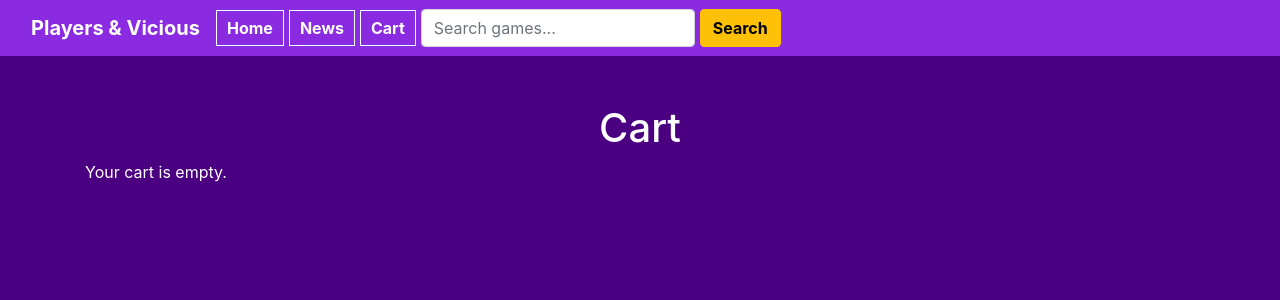
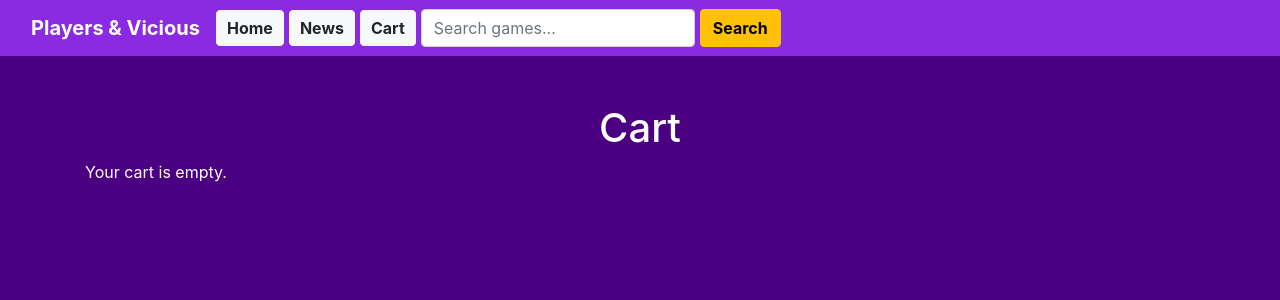
Before and after one commit to Nachus79/react-proyect-shop, a React (Vite) app: page /cart in a window 1280 px wide. Shown: the top 300 px of the page. Built offline with nearby package versions, Linux system fonts and the light colour scheme.

Commit message:
Nuevo estado de los filtros

```diff
--- a/src/app.jsx
+++ b/src/app.jsx
@@ -6,6 +6,7 @@ import Navbar from "./components/Navbar";
 import SearchResults from "./pages/SearchResults";
 import GameList from "./components/GameList";
 import GameDetails from "./components/GameDetails";
+import News from "./pages/News";
 
 const App = () => {
   return (
@@ -18,6 +19,7 @@ const App = () => {
           <Route path="/search" element={<SearchResults />} />
           <Route path="/games" element={<GameList />} />
           <Route path="/games/:id" element={<GameDetails />} />
+          <Route path="/news" element={<News />} />
         </Routes>
       </div>
     </Router>
--- a/src/components/Filter.jsx
+++ b/src/components/Filter.jsx
@@ -12,7 +12,7 @@ const Filter = ({
   const [releaseDateFilter, setReleaseDateFilter] = useState("");
 
   const handlePriceChange = (e) => {
-    const newPrice = e.target.value;
+    const newPrice = parseFloat(e.target.value); //AÑADO "PARSEFLOAT PARA ASEGURARME DE QUE EL PROGRAMA INTERPRETA BIEN LOS DECIMALES"
     setPrice(newPrice);
     onPriceFilter(newPrice); //FILTRO PARA EL PRECIO
   };
@@ -32,7 +32,7 @@ const Filter = ({
   const handleReleaseDateChange = (e) => {
     const value = e.target.value;
     setReleaseDateFilter(value);
-    onReleaseDateFilter(value); //FILTRO PARA LA FECHA DE LANZAMIENTO.
+    onReleaseDateFilter(value); //FILTRO PARA LA FECHA DE LANZAMIENTO
   };
 
   return (
@@ -48,12 +48,13 @@ const Filter = ({
             value={price}
             onChange={handlePriceChange}
           />
-          <div>Price: ${price}</div>
+          <div>Price: 0$ to ${price}</div>
         </div>
-        {/*DEPLEGABLES*/}
+        {/*DEPLEGABLES (SE PISAN UNOS A OTROS)*/}
         <div>
           <h5>By Metacritic</h5>
           <select value={metacriticOrder} onChange={handleMetacriticChange}>
+            <option value="">No filter</option>
             <option value="asc">Low to High</option>
             <option value="desc">High to Low</option>
           </select>
@@ -62,6 +63,7 @@ const Filter = ({
         <div>
           <h5>By ratings</h5>
           <select value={ratingsOrder} onChange={handleRatingsChange}>
+            <option value="">No filter</option>
             <option value="asc">Low to High</option>
             <option value="desc">High to Low</option>
           </select>
@@ -70,7 +72,7 @@ const Filter = ({
         <div>
           <h5>By release date</h5>
           <select value={releaseDateFilter} onChange={handleReleaseDateChange}>
-            <option value="">Select Release Date</option>
+            <option value="">No filter</option>
             <option value="recent">Recent Games</option>
             <option value="older">Older Games</option>
           </select>
--- a/src/components/GameCard.jsx
+++ b/src/components/GameCard.jsx
@@ -1,4 +1,3 @@
-// src/components/GameCard.jsx
 import React from "react";
 import { useNavigate } from "react-router-dom";
 
--- a/src/components/GameList.jsx
+++ b/src/components/GameList.jsx
@@ -1,19 +1,19 @@
 import React, { useEffect, useState } from "react";
-import { fetchGames } from "../utils/api"; // Asegúrate de que esta función esté correctamente importada
-import GameCard from "./GameCard"; // Asegúrate de que este componente esté creado para mostrar cada juego
+import { fetchGames } from "../utils/api";
+import GameCard from "./GameCard";
 
 const GameList = () => {
   const [games, setGames] = useState([]);
   const [loading, setLoading] = useState(true);
   const [error, setError] = useState(null);
   const [currentPage, setCurrentPage] = useState(1);
-  const gamesPerPage = 12;
+
 
   useEffect(() => {
     const loadGames = async () => {
       try {
-        const response = await fetchGames(); // Llama a la función que hace la solicitud a la API
-        setGames(response); // Asigna los resultados al estado
+        const response = await fetchGames();
+        setGames(response);
       } catch (err) {
         setError("Error fetching games");
       } finally {
@@ -24,7 +24,7 @@ const GameList = () => {
     loadGames();
   }, []);
 
-  // Calcular los juegos a mostrar en la página actual
+
   const indexOfLastGame = currentPage * gamesPerPage;
   const indexOfFirstGame = indexOfLastGame - gamesPerPage;
   const currentGames = games.slice(indexOfFirstGame, indexOfLastGame);
--- a/src/components/Navbar.jsx
+++ b/src/components/Navbar.jsx
@@ -56,10 +56,9 @@ const Navbar = () => {
           <ul className="navbar-nav me-auto mb-2 mb-lg-0">
             <li className="nav-item">
               <Link
-                className="nav-link border border-white text-white"
+                className="btn btn-light"
                 to="/"
                 style={{
-                  backgroundColor: "transparent",
                   fontWeight: "bold",
                   padding: "5px 10px",
                   marginRight: "5px",
@@ -70,24 +69,22 @@ const Navbar = () => {
             </li>
             <li className="nav-item">
               <Link
-                className="nav-link border border-white text-white"
+                className="btn btn-light"
                 to="/news"
                 style={{
-                  backgroundColor: "transparent",
                   fontWeight: "bold",
                   padding: "5px 10px",
                   marginRight: "5px",
                 }}
               >
                 News
-                </Link>
-                </li>
+              </Link>
+            </li>
             <li className="nav-item">
               <Link
-                className="nav-link border border-white text-white"
+                className="btn btn-light"
                 to="/cart"
                 style={{
-                  backgroundColor: "transparent",
                   fontWeight: "bold",
                   padding: "5px 10px",
                   marginRight: "5px",
```
